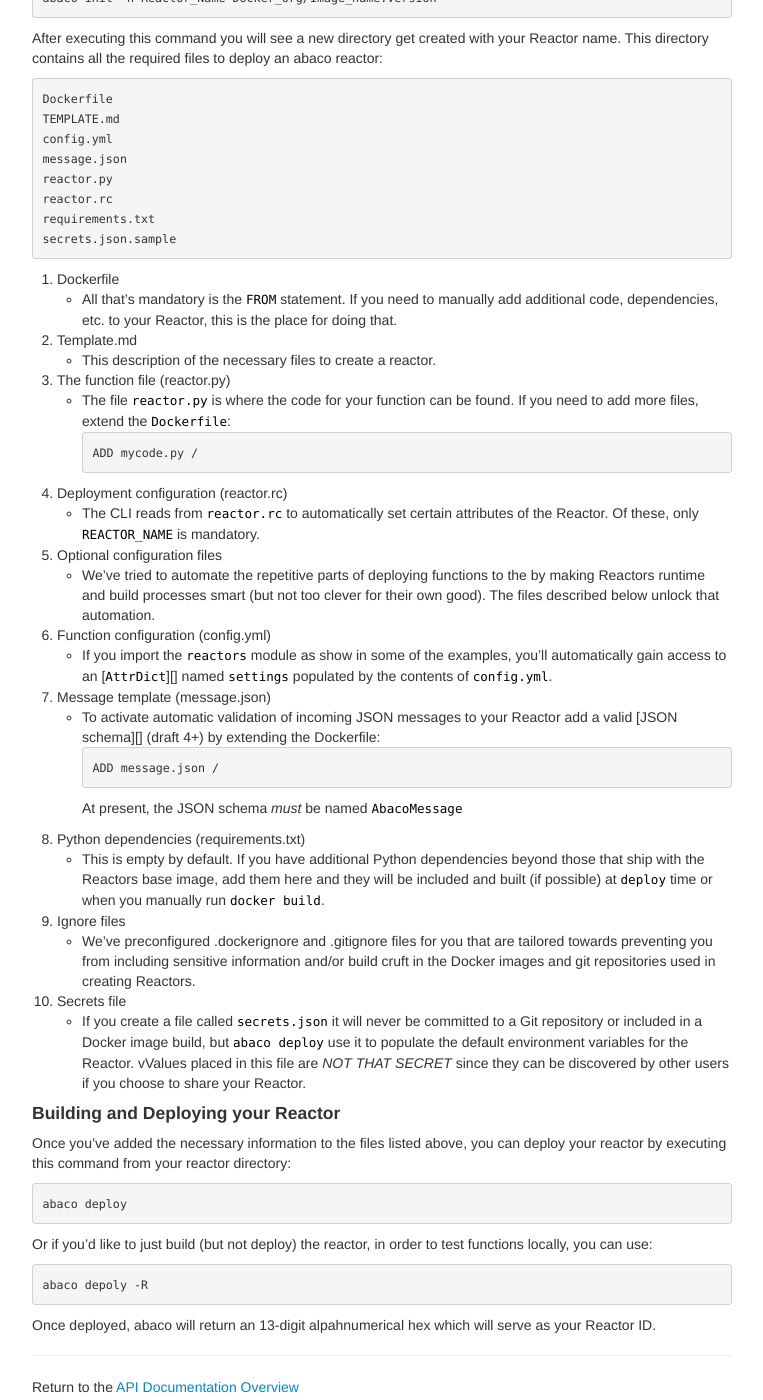
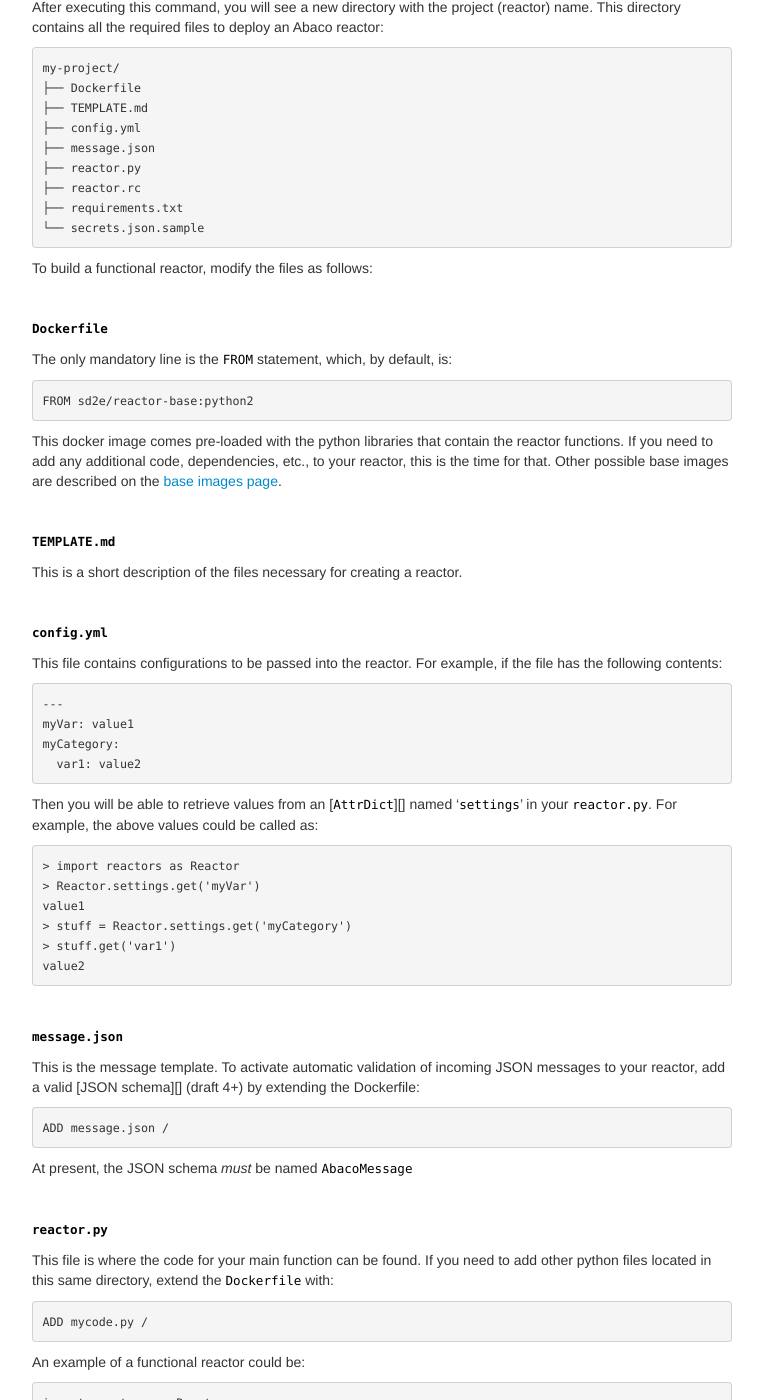
Before and after one commit to SD2E/api-user-guide, a Jekyll site: the page built from docs/04.abaco_custom_reactor.md, in a window 1280 px wide and 1400 px high, scrolled down 737 px. Shown: the whole window, without its empty margins (258-1021 px from the left). Built offline with Jekyll 4.4.1, drawn with Linux system fonts in a browser that asks for light colours; some of the changed text lies outside the part shown.

Commit message:
updates to abaco_custom_reactor page

````diff
--- a/docs/04.abaco_custom_reactor.md
+++ b/docs/04.abaco_custom_reactor.md
@@ -1,116 +1,240 @@
 ---
 layout: page
-title: Abaco Command Line Interface
+title: Create a Custom Reactor
 tagline:
 ---
 
-The Abaco CLI is a command line interface for working with the Abaco (Actor BAsed COntainers) API. Abaco containers can react to events like the successful upload of a file, or the completion of an agave job. Abaco helps with automation by triggering "reactions" do a defined set of events. Abaco reactors are designed to react quickly. If you are deciding between using an agave app or an Abaco reactor; if the computation will take place in under 1 minute, use a Abaco reactor, if the computation will need more than 1 minute to process, you should probably create an agave app.
+In this guide, we will demonstrate how to create an Abaco reactor from scratch.
+Abaco reactors react to events such as the successful upload of a file or the
+completion of an Agave job. Abaco reactors enable automation by automatically,
+rather than manually, triggering in response to defined events. If you are
+deciding between building an Agave app or an Abaco reactor consider the
+following rule of thumb: If the computation requires less than one minute and
+minimal resources, use an Abaco reactor. If the computation requires more than
+one minute and / or considerable resources, use an Agave app.
 
-<br>
-#### Creating an Abaco container from Scrath
-
-The Abaco cli comes bundled with the SD2E agave cli. To make sure you have the most current version, run:
-```
-sd2e info --upgrade
-```
-
-To use Abaco, you'll need the following installed on your machine:
-
-1. [Docker CE](https://www.docker.com/community-edition) and you'll need to create a Docker Hub account
-2. [jq](https://stedolan.github.io/jq/)
-3. getopts (installed by default on macOS High Sierra)
+For an introduction to the Abaco CLI, please see
+[Abaco CLI Basics](04.abaco_cli.md).
 
 
 <br>
-#### Create skeleton for Abaco Reactor
+#### Requirements
 
-To create an Abaco reactor, create a directory where you'd like to organize your reactors. Abaco reactors can be created from an existing docker container using:
+The Abaco command line tools needed to create a custom reactor are included with
+the [SD2E CLI](01.install_cli.md). To make sure you have the most current
+version, run:
 ```
-abaco init -n tutorial jturcino/abaco-trial:latest
-```
-or more generally:
-```
-abaco init -n Reactor_Name Docker_org/Image_name:version
+% sd2e info --upgrade
 ```
 
-After executing this command you will see a new directory get created with your Reactor name. This directory contains all the required files to deploy an abaco reactor:
+The following are also requirements:
+
+1. [Docker CE](https://www.docker.com/community-edition)
+2. [Docker Hub Account](https://hub.docker.com/)
+3. [jq](https://stedolan.github.io/jq/)
+4. getopts (installed by default on macOS High Sierra)
+
+
+<br>
+#### Initialize a new reactor
+
+To initialize a new Abaco reactor in the simplest form, run the following
+command:
 ```
-Dockerfile
-TEMPLATE.md
-config.yml
-message.json
-reactor.py
-reactor.rc
-requirements.txt
-secrets.json.sample
+% abaco init -n my-project
 ```
 
-1. Dockerfile
-* All that's mandatory is the `FROM` statement. If you need to manually add
-additional code, dependencies, etc. to your Reactor, this is the place for
-doing that.
-
-2. Template.md
-* This description of the necessary files to create a reactor.
-
-3. The function file (reactor.py)
-* The file `reactor.py` is where the code for your function can be found. If
-you need to add more files, extend the `Dockerfile`:
+After executing this command, you will see a new directory with the project
+(reactor) name. This directory contains all the required files to deploy an
+Abaco reactor:
 ```
-ADD mycode.py /
+my-project/
+├── Dockerfile
+├── TEMPLATE.md
+├── config.yml
+├── message.json
+├── reactor.py
+├── reactor.rc
+├── requirements.txt
+└── secrets.json.sample
 ```
 
-4. Deployment configuration (reactor.rc)
-* The CLI reads from `reactor.rc` to automatically set certain attributes of
-the Reactor. Of these, only `REACTOR_NAME` is mandatory.
+To build a functional reactor, modify the files as follows:
 
-5. Optional configuration files
-* We've tried to automate the repetitive parts of deploying functions to the
-by making Reactors runtime and build processes smart (but not too clever for
-their own good). The files described below unlock that automation.
+<br>
+##### `Dockerfile`
+The only mandatory line is the `FROM` statement, which, by default, is:
+```
+FROM sd2e/reactor-base:python2
+```
+This docker image comes pre-loaded with the python libraries that contain the
+reactor functions. If you need to add any additional code, dependencies, etc.,
+to your reactor, this is the time for that. Other possible base images are
+described on the [base images page](06.base_images.md).
 
-6. Function configuration (config.yml)
-* If you import the `reactors` module as show in some of the examples, you'll
-automatically gain access to an [`AttrDict`][] named `settings` populated by the
-contents of `config.yml`.
+<br>
+##### `TEMPLATE.md`
+This is a short description of the files necessary for creating a reactor.
 
-7. Message template (message.json)
-* To activate automatic validation of incoming JSON messages to your Reactor
-add a valid [JSON schema][] (draft 4+) by extending the Dockerfile:
+<br>
+##### `config.yml`
+This file contains configurations to be passed into the reactor. For example,
+if the file has the following contents:
+```
+---
+myVar: value1
+myCategory:
+  var1: value2
+```
+Then you will be able to retrieve values from an [`AttrDict`][] named '`settings`'
+in your `reactor.py`. For example, the above values could be called as:
+```
+> import reactors as Reactor
+> Reactor.settings.get('myVar')
+value1
+> stuff = Reactor.settings.get('myCategory')
+> stuff.get('var1')
+value2
+```
+
+<br>
+##### `message.json`
+This is the message template. To activate automatic validation of incoming JSON
+messages to your reactor, add a valid [JSON schema][] (draft 4+) by extending
+the Dockerfile:
 ```
 ADD message.json /
 ```
 At present, the JSON schema *must* be named `AbacoMessage`
 
-8. Python dependencies (requirements.txt)
-* This is empty by default. If you have additional Python dependencies beyond
-those that ship with the Reactors base image, add them here and they will be
-included and built (if possible) at `deploy` time or when you manually run
-`docker build`.
 
-9. Ignore files
-* We've preconfigured .dockerignore and .gitignore files for you that are
-tailored towards preventing you from including sensitive information and/or
-build cruft in the Docker images and git repositories used in creating Reactors.
+<br>
+##### `reactor.py`
+This file is where the code for your main function can be found. If you need to
+add other python files located in this same directory, extend the `Dockerfile`
+with:
+```
+ADD mycode.py /
+```
+An example of a functional reactor could be:
+```python2
+import reactors as Reactor
+import json
 
-10. Secrets file
-* If you create a file called `secrets.json` it will never be committed to a Git
-repository or included in a Docker image build, but `abaco deploy` use it to
-populate the default environment variables for the Reactor. vValues placed in this
-file are *NOT THAT SECRET* since they can be discovered by other users if you
-choose to share your Reactor.
+def main():
+    md = Reactor.context.message_dict
+    Reactor.logger.info(json.dumps(md))
 
-#### Building and Deploying your Reactor
+if __name__ == '__main__':
+    main()
+```
+This reactor simply logs the message that is sent to it. Examples of more
+interesting reactors with useful functions can be found [here](06.links.md).
 
-Once you've added the necessary information to the files listed above, you can deploy your reactor by executing this command from your reactor directory:
+<br>
+##### `reactor.rc`
+The `reactor.rc` file contains important deployment configurations. The Abaco
+CLI reads directly from this file when deploying a reactor to the Docker
+registry and to the Abaco API.
 ```
-abaco deploy
+# Reactor mandatory settings
+REACTOR_NAME=my-project
+
+# Reactor optional settings
+# REACTOR_DESCRIPTION=
+# REACTOR_WORKERS=1
+# REACTOR_PRIVILEGED=0
+# REACTOR_STATELESS=0
+# REACTOR_USE_UID=0
+# REACTOR_ALIAS=aka_reactor_demo
+
+# Docker settings
+DOCKER_HUB_ORG=your_docker_registory_uname
+DOCKER_IMAGE_TAG=my-project
+DOCKER_IMAGE_VERSION=0.1
 ```
-Or if you'd like to just build (but not deploy) the reactor, in order to test functions locally, you can use:
+Ensure the `REACTOR_NAME` is set correctly to `my-project` (or whatever you
+would like to call it), and add your Docker Hub username to the `DOCKER_HUB_ORG`
+near the bottom.
+
+<br>
+##### `requirements.txt`
+This is a standard Python requirements file, and is empty by default. If you
+have additional Python dependencies beyond those that ship with the Reactors
+base image, add them here and they will be included and built (if possible) at
+`deploy` time or when you manually run `docker build`.
+
+<br>
+##### `secrets.json`
+If you create a file called `secrets.json` (from the example file called
+`secrets.json.sample`) it will never be committed to a git
+repository or included in a Docker image build, but `abaco deploy` uses it to
+populate the default environment variables for the Reactor. Values placed in
+this file are *NOT THAT SECRET* since they can be discovered by other users if
+you choose to share your Reactor.
+
+<br>
+##### Ignore files
+Also in this directory are preconfigured `.dockerignore` and `.gitignore` files
+that are tailored towards preventing you from including sensitive information
+and/or build cruft in the Docker images and git repositories used in creating
+Reactors.
+
+<br>
+#### Deploy your reactor
+
+Before deploying your reactor, first make sure to refresh the Agave token:
 ```
-abaco depoly -R
+% auth-tokens-refresh
 ```
-Once deployed, abaco will return an 13-digit alpahnumerical hex which will serve as your Reactor ID.
+
+Once you have added the necessary information to the files listed above, you can
+deploy your reactor by executing the `abaco deploy` command from the top level
+of your reactor project directory:
+```
+% abaco deploy
+Sending build context to Docker daemon  11.78kB
+Step 1/1 : FROM sd2e/reactor-base:python2
+# Executing 4 build triggers
+ ---> Using cache
+ ---> Using cache
+ ---> Using cache
+ ---> Using cache
+ ---> 1b7f8366e05f
+Successfully built 1b7f8366e05f
+Successfully tagged username/my-project:0.1
+The push refers to repository [docker.io/username/my-project]
+45080ac9c614: Layer already exists
+8a5132998025: Layer already exists
+...
+aca233ed29c3: Layer already exists
+e5d2f035d7a4: Layer already exists
+0.1: digest: sha256:997c7f59sa5aaaa07f2f4w1dwdbc1f0ar4frf3fbq7qb1d5dcdb0f2f42056d5f1e1a size: 6987
+[INFO] Pausing to let Docker Hub register that the repo has been pushed
+Successfully deployed Actor with ID: wmoxRE7rEqGPQ
+```
+
+This process pushes a Docker image to the location specified in your `reactor.rc`
+file, and it deploys an Abaco reactor object into the API. If all goes well, you
+will find a "Success" message at the end, along with the reactor ID (as a
+13-character alphanumerical string). To run this particular reactor, send it a
+message with any contents:
+```
+% export MESSAGE='{ "myVar":"value1" }'
+% abaco submit -m "${MESSAGE}" wmoxRE7rEqGPQ
+kWmayogY84RPA
+{
+  "myVar": "value1"
+}
+% abaco logs wmoxRE7rEqGPQ kWmayogY84RPA
+Logs for execution kWmayogY84RPA:
+[INFO] 2018-05-22T03:06:00Z: Returning a logger set to level: INFO for module: wmoxRE7rEqGPQ
+[INFO] 2018-05-22T03:06:00Z: {"myVar": "value1"}
+```
+
+More descriptions on the various Abaco commands can be found in the
+[Abaco CLI introduction](04.abaco_cli.md).
+
 
 ---
 Return to the [API Documentation Overview](../index.md)
````
